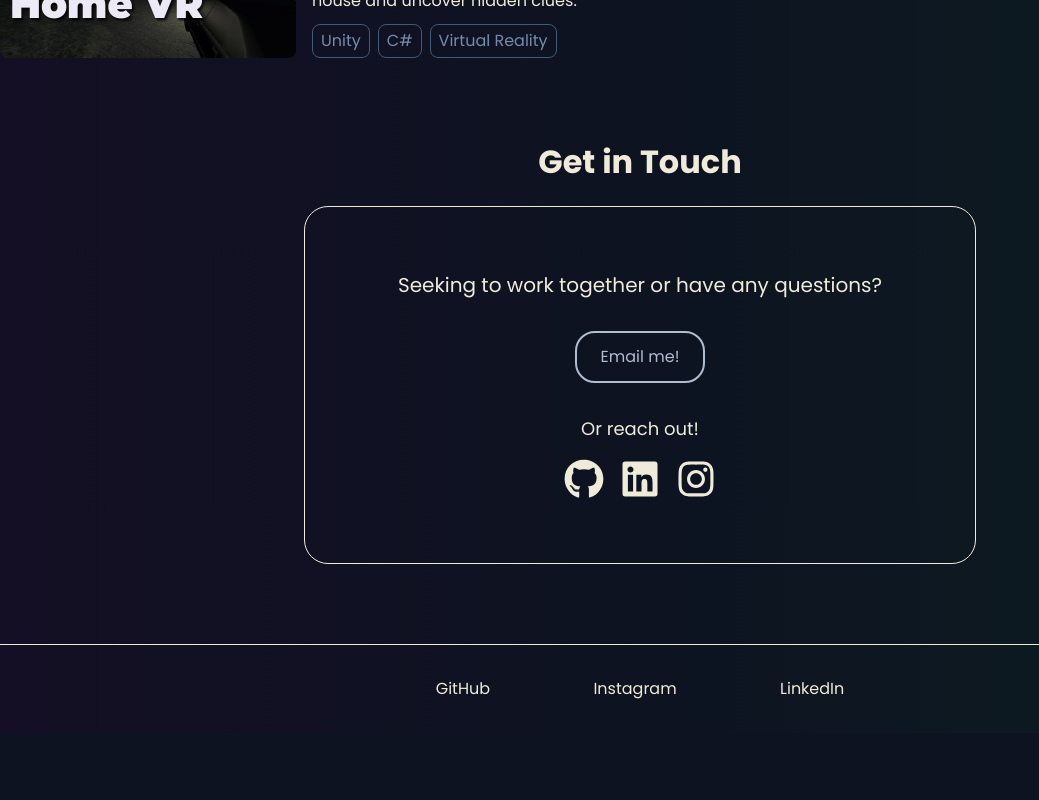
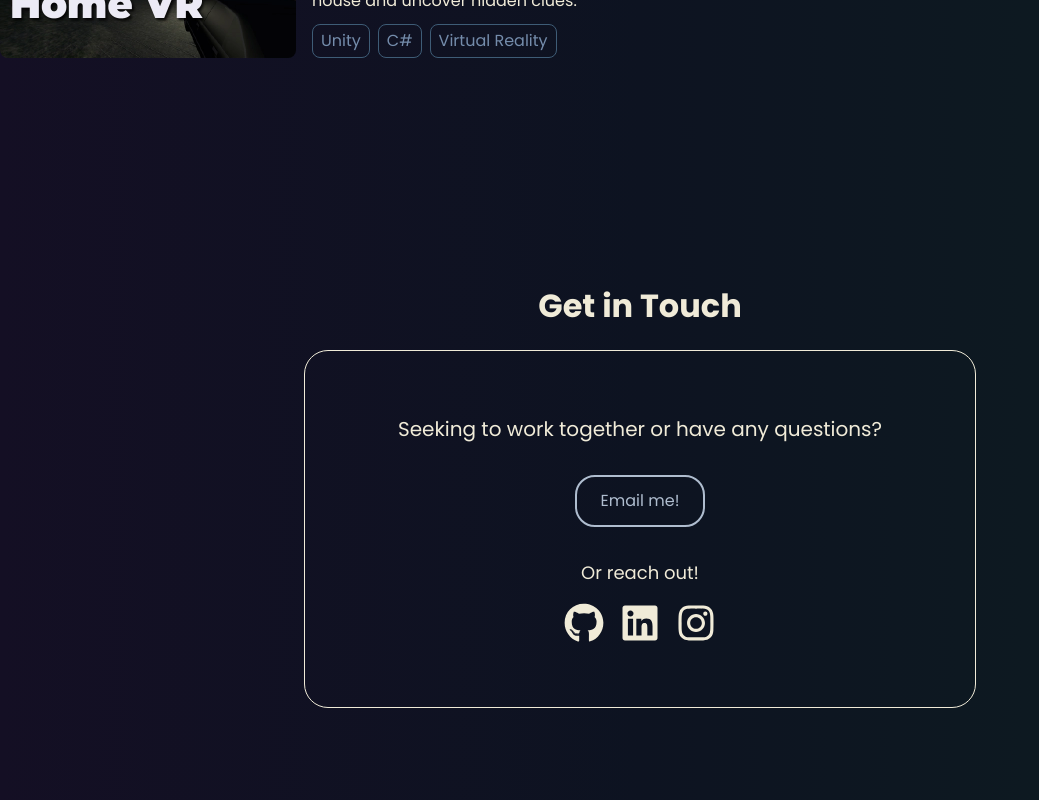
Before and after one commit to BrokenRoto/brokenroto.github.io, a Next.js app: page / in a window 1280 px wide. Shown: the part 2540-3340 px from the top of the page, without its empty margins (0-1039 px from the left). Before the commit the page ends 3273 px from the top, so only its background shows below. Built offline with nearby package versions, Linux system fonts and the light colour scheme.

Commit message:
Better spacing on Home

```diff
--- a/src/app/page.tsx
+++ b/src/app/page.tsx
@@ -104,7 +104,7 @@ const HomePage = () => {
         </div>
       </div>
 
-      <div id="work" className="container my-20 pt-8">
+      <div id="work" className="container mt-20 mb-56 pt-8">
         <h3 className="text-[3rem] font-bold mb-10">Featured Work</h3>
         <div className="grid grid-cols-2 gap-x-16 gap-y-16">
           <Work
@@ -150,7 +150,7 @@ const HomePage = () => {
         </div>
       </div>
 
-      <div id="contact" className="container">
+      <div id="contact" className="container mb-56">
         <h3 className="text-[2rem] font-bold text-center mb-5">Get in Touch</h3>
         <div className="max-w-2xl mx-auto text-center border rounded-3xl py-16">
           <h4 className="text-xl">
--- a/src/components/common/footer/Footer.tsx
+++ b/src/components/common/footer/Footer.tsx
@@ -4,7 +4,7 @@ import React from "react";
 
 const Footer = () => {
   return (
-    <nav className="py-8 border-t mt-20 border-secondary">
+    <nav className="py-8 border-t border-secondary">
       <ul className="flex flex-row container justify-around max-w-lg">
         <li><a href={socialLinks.github} target="_blank" rel="noreferrer" className="hover:text-primary-light">GitHub</a></li>
         <li><a href={socialLinks.instagram} target="_blank" rel="noreferrer" className="hover:text-primary-light">Instagram</a></li>
```
